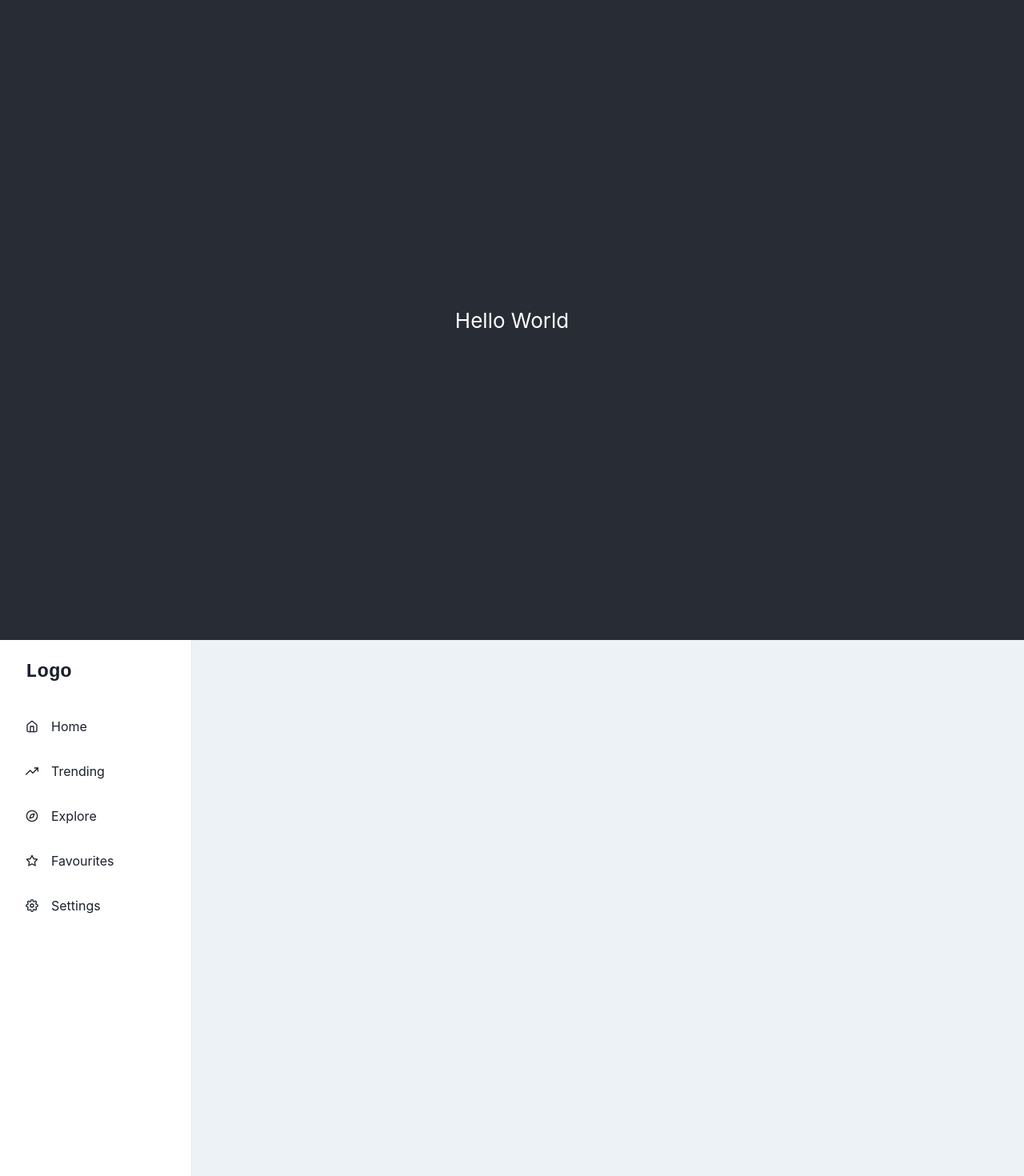
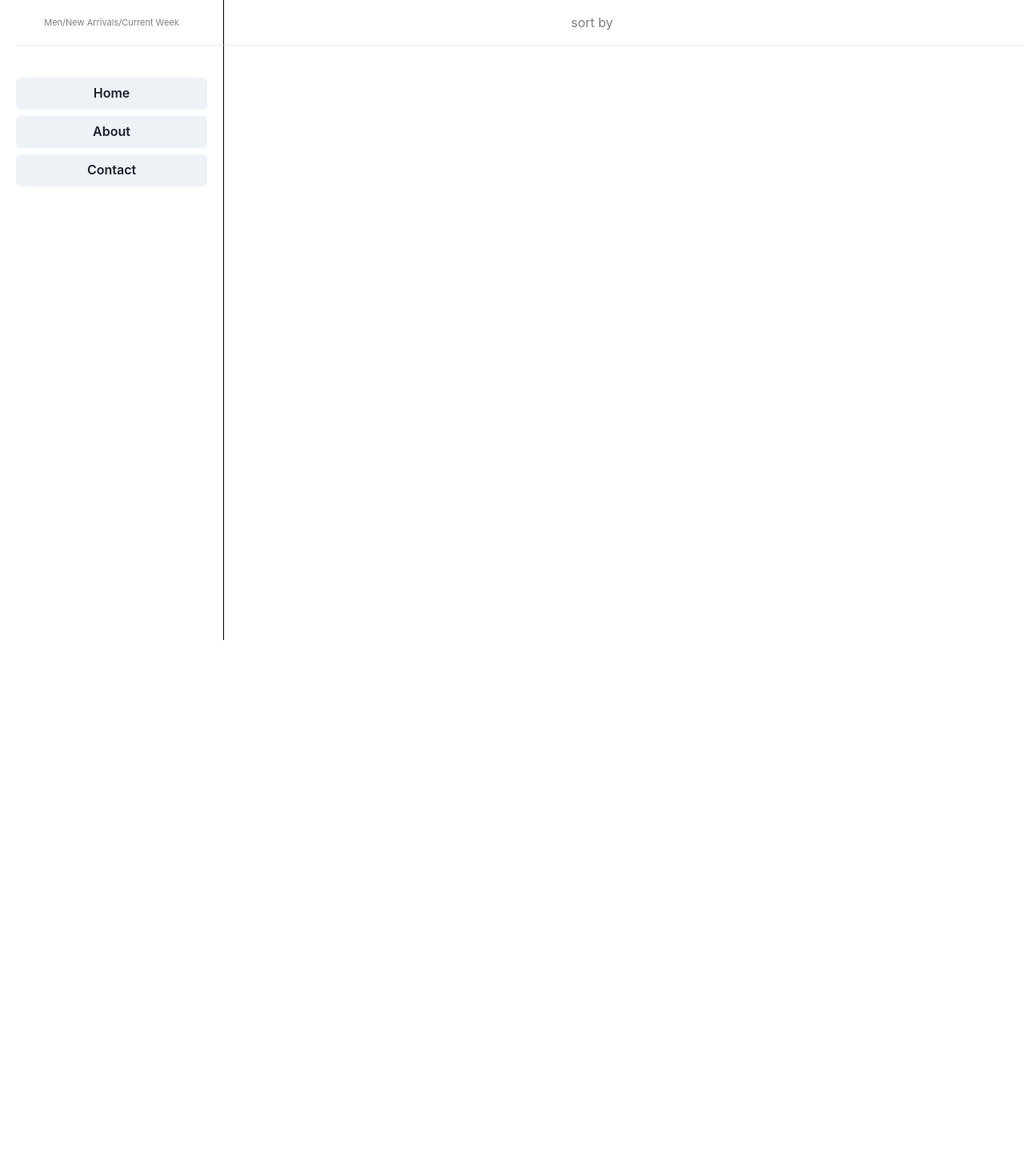
Before and after one commit to himanshudestiny/Nyresa, a React (Create React App) app in the folder project/: page / in a window 1280 px wide. Shown: the top 1470 px of the page at 80% size. After the commit the page ends 800 px from the top, so only its background shows below. Built offline with nearby package versions, Linux system fonts and the light colour scheme.

Commit message:
dummy sidebar

```diff
--- a/project/package.json
+++ b/project/package.json
@@ -3,6 +3,7 @@
   "version": "0.1.0",
   "private": true,
   "dependencies": {
+    "@chakra-ui/icons": "^2.0.13",
     "@chakra-ui/react": "^2.4.3",
     "@emotion/react": "^11.10.5",
     "@emotion/styled": "^11.10.5",
--- a/project/src/App.js
+++ b/project/src/App.js
@@ -2,14 +2,13 @@
 import './App.css';
 import Products from './components/Products';
 
+
 function App() {
   return (
     <div className="App">
-      <header className="App-header">
-        <h1>Hello World</h1>
-      </header>
 
       <Products/>
+
     </div>
   );
 }
--- /dev/null
+++ b/project/src/components/Products.css
@@ -0,0 +1,3 @@
+*{
+    color:rgb(0, 0, 0)
+}
--- a/project/src/components/Products.jsx
+++ b/project/src/components/Products.jsx
@@ -1,13 +1,39 @@
 import React from 'react'
-import SimpleSidebar from './Sidebar'
+import "./Products.css"
+import { useState } from 'react'
+import { Box, Divider, useBreakpointValue } from '@chakra-ui/react'
+
+import Header from '../components/sidebar/Header'
+import Sidebar from '../components/sidebar/Sidebar'
+
+const smVariant = { navigation: 'drawer', navigationButton: true }
+const mdVariant = { navigation: 'sidebar', navigationButton: false }
+
+
+
 
 const Products = () => {
+
+  const [isSidebarOpen, setSidebarOpen] = useState(false)
+  const variants = useBreakpointValue({ base: smVariant, md: mdVariant })
+
+  const toggleSidebar = () => setSidebarOpen(!isSidebarOpen)
+
   return (
-    <div>
-       <SimpleSidebar/>
-
-
-    </div>
+    <>
+      <Sidebar
+        variant={variants?.navigation}
+        isOpen={isSidebarOpen}
+        onClose={toggleSidebar}
+      />
+      <Box ml={!variants?.navigationButton && 200}>
+        <Header
+          showSidebarButton={variants?.navigationButton}
+          onShowSidebar={toggleSidebar}
+        />
+        <Divider/>
+      </Box>
+    </>
   )
 }
 
--- a/project/src/components/Sidebar.jsx
+++ /dev/null
@@ -1,162 +0,0 @@
-
-
-import React, { ReactNode } from 'react';
-import {
-  IconButton,
-  Box,
-  CloseButton,
-  Flex,
-  Icon,
-  useColorModeValue,
-  Link,
-  Drawer,
-  DrawerContent,
-  Text,
-  useDisclosure,
-  BoxProps,
-  FlexProps,
-} from '@chakra-ui/react';
-import {
-  FiHome,
-  FiTrendingUp,
-  FiCompass,
-  FiStar,
-  FiSettings,
-  FiMenu,
-} from 'react-icons/fi';
-import { IconType } from 'react-icons';
-import { ReactText } from 'react';
-
-// interface LinkItemProps {
-//   name: string;
-//   icon: IconType;
-// }
-const LinkItems = [
-  { name: 'Home', icon: FiHome },
-  { name: 'Trending', icon: FiTrendingUp },
-  { name: 'Explore', icon: FiCompass },
-  { name: 'Favourites', icon: FiStar },
-  { name: 'Settings', icon: FiSettings },
-];
-
-export default function SimpleSidebar({ children }) {
-  const { isOpen, onOpen, onClose } = useDisclosure();
-  return (
-    <Box minH="100vh" bg={useColorModeValue('gray.100', 'gray.900')}>
-      <SidebarContent
-        onClose={() => onClose}
-        display={{ base: 'none', md: 'block' }}
-      />
-      <Drawer
-        autoFocus={false}
-        isOpen={isOpen}
-        placement="left"
-        onClose={onClose}
-        returnFocusOnClose={false}
-        onOverlayClick={onClose}
-        size="full">
-        <DrawerContent>
-          <SidebarContent onClose={onClose} />
-        </DrawerContent>
-      </Drawer>
-      {/* mobilenav */}
-      <MobileNav display={{ base: 'flex', md: 'none' }} onOpen={onOpen} />
-      <Box ml={{ base: 0, md: 60 }} p="4">
-        {children}
-      </Box>
-    </Box>
-  );
-}
-
-// interface SidebarProps extends BoxProps {
-//   onClose: () => void;
-// }
-
-const SidebarContent = ({ onClose, ...rest }) => {
-  return (
-    <Box
-      bg={useColorModeValue('white', 'gray.900')}
-      borderRight="1px"
-      borderRightColor={useColorModeValue('gray.200', 'gray.700')}
-      w={{ base: 'full', md: 60 }}
-      pos="fixed"
-      h="full"
-      {...rest}>
-      <Flex h="20" alignItems="center" mx="8" justifyContent="space-between">
-        <Text fontSize="2xl" fontFamily="monospace" fontWeight="bold">
-          Logo
-        </Text>
-        <CloseButton display={{ base: 'flex', md: 'none' }} onClick={onClose} />
-      </Flex>
-      {LinkItems.map((link) => (
-        <NavItem key={link.name} icon={link.icon}>
-          {link.name}
-        </NavItem>
-      ))}
-    </Box>
-  );
-};
-
-// interface NavItemProps extends FlexProps {
-//   icon: IconType;
-//   children: ReactText;
-// }
-const NavItem = ({ icon, children, ...rest }) => {
-  return (
-    <Link href="#" style={{ textDecoration: 'none' }} _focus={{ boxShadow: 'none' }}>
-      <Flex
-        align="center"
-        p="4"
-        mx="4"
-        borderRadius="lg"
-        role="group"
-        cursor="pointer"
-        _hover={{
-          bg: 'cyan.400',
-          color: 'white',
-        }}
-        {...rest}>
-        {icon && (
-          <Icon
-            mr="4"
-            fontSize="16"
-            _groupHover={{
-              color: 'white',
-            }}
-            as={icon}
-          />
-        )}
-        {children}
-      </Flex>
-    </Link>
-  );
-};
-
-// interface MobileProps extends FlexProps {
-//   onOpen: () => void;
-// }
-const MobileNav = ({ onOpen, ...rest }) => {
-  return (
-    <Flex
-      ml={{ base: 0, md: 60 }}
-      px={{ base: 4, md: 24 }}
-      height="20"
-      alignItems="center"
-      bg={useColorModeValue('white', 'gray.900')}
-      borderBottomWidth="1px"
-      borderBottomColor={useColorModeValue('gray.200', 'gray.700')}
-      justifyContent="flex-start"
-      {...rest}>
-      <IconButton
-        variant="outline"
-        onClick={onOpen}
-        aria-label="open menu"
-        icon={<FiMenu />}
-      />
-
-      <Text fontSize="2xl" ml="8" fontFamily="monospace" fontWeight="bold">
-        Logo
-      </Text>
-    </Flex>
-  );
-};
--- /dev/null
+++ b/project/src/components/sidebar/Header.jsx
@@ -0,0 +1,37 @@
+import { Box, Center, IconButton, Text, Flex } from '@chakra-ui/react'
+import { ChevronRightIcon } from '@chakra-ui/icons'
+import {FaBlackTie, FaListUl} from "react-icons/fa"
+
+
+
+const Header = ({ showSidebarButton = true, onShowSidebar }) => {
+  return (
+    <Flex  p={4} color="white" >
+      <Box flex="1">
+        {showSidebarButton && (
+
+            <Flex gap={1}  onClick={onShowSidebar} cursor="pointer">
+              <Text>Filter</Text>
+             <Box mt="5px" ><FaListUl /></Box>
+              </Flex>
+
+
+          // <IconButton
+          //   icon={<ChevronRightIcon w={8} h={8} />}
+          //   colorScheme="blackAlpha"
+          //   variant="outline"
+          //   onClick={onShowSidebar}
+          // />
+        )}
+      </Box>
+      {/* <Center flex="1" h="40px">
+        <Text fontSize="xl">Page Title</Text>
+      </Center> */}
+
+      <Text color="gray">sort by</Text>
+      <Box flex="1" />
+    </Flex>
+  )
+}
+
+export default Header
--- /dev/null
+++ b/project/src/components/sidebar/Sidebar.jsx
@@ -0,0 +1,70 @@
+
+import {
+    Box,
+    Button,
+    Drawer,
+    DrawerOverlay,
+    DrawerCloseButton,
+    DrawerHeader,
+    DrawerBody,
+    DrawerContent,
+    VStack,
+    Text,
+    Divider,
+  } from '@chakra-ui/react'
+
+
+
+  const SidebarContent = ({ onClick }) => (
+
+
+    <VStack mt={10}>
+      <Button onClick={onClick} w="100%">
+        Home
+      </Button>
+      <Button onClick={onClick} w="100%">
+        About
+      </Button>
+      <Button onClick={onClick} w="100%">
+        Contact
+      </Button>
+    </VStack>
+  )
+
+  const Sidebar = ({ isOpen, variant, onClose }) => {
+    return variant === 'sidebar' ? (
+
+
+
+      <Box
+        position="fixed"
+        left={0}
+        p={5}
+        w="280px"
+        top={0}
+        h="100%"
+        borderRight="1px solid black"
+
+      >
+         <Text color="grey" fontSize="11px">Men/New Arrivals/Current Week </Text>
+         <Divider mt="19px"/>
+
+        <SidebarContent onClick={onClose} />
+      </Box>
+
+    ) : (
+      <Drawer isOpen={isOpen} placement="left" onClose={onClose}>
+        <DrawerOverlay>
+          <DrawerContent>
+            <DrawerCloseButton />
+            <DrawerHeader>Chakra-UI</DrawerHeader>
+            <DrawerBody>
+              <SidebarContent onClick={onClose} />
+            </DrawerBody>
+          </DrawerContent>
+        </DrawerOverlay>
+      </Drawer>
+    )
+  }
+
+  export default Sidebar
```
Also changed, not shown: 2 other files (tests, documents, lock files or other folders).
